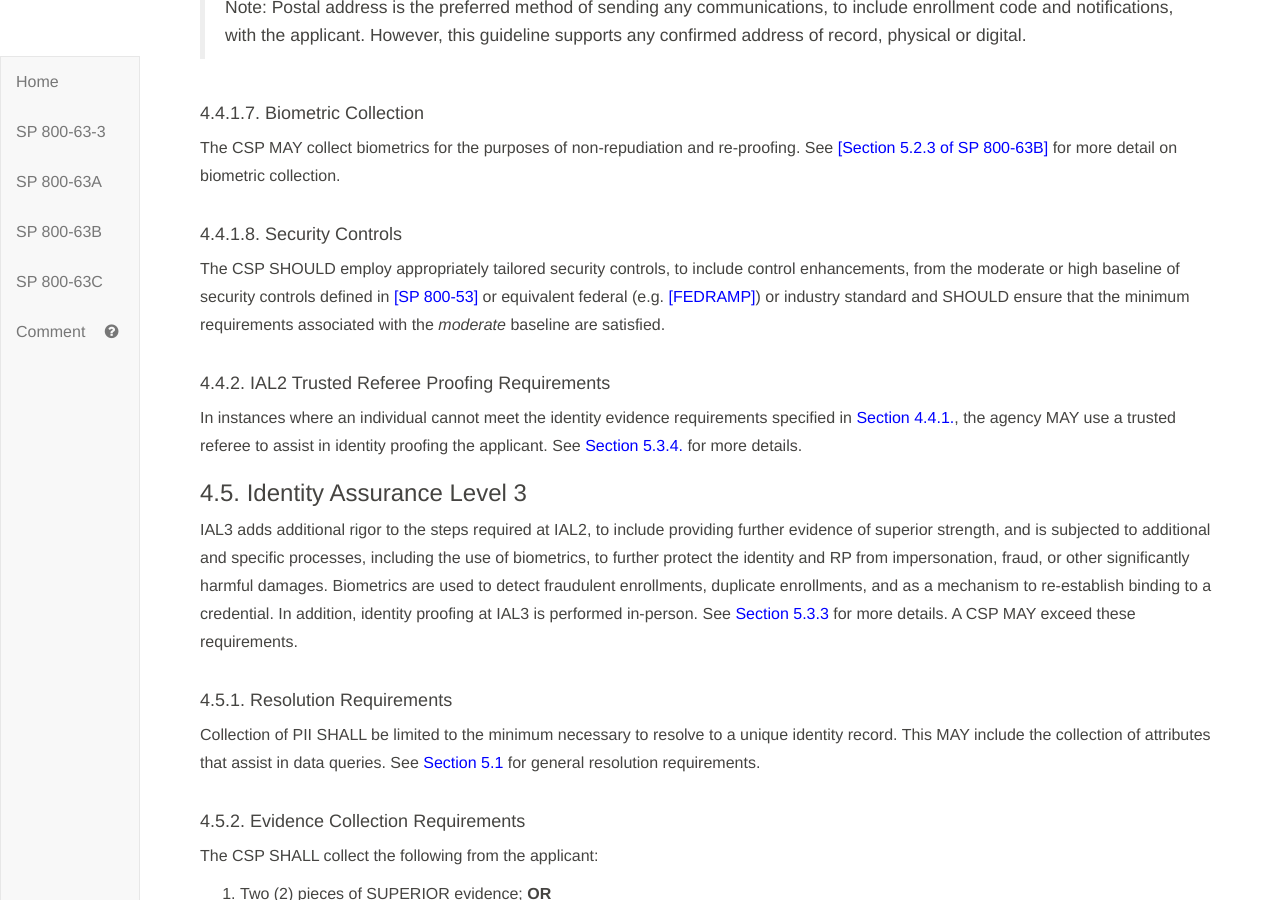
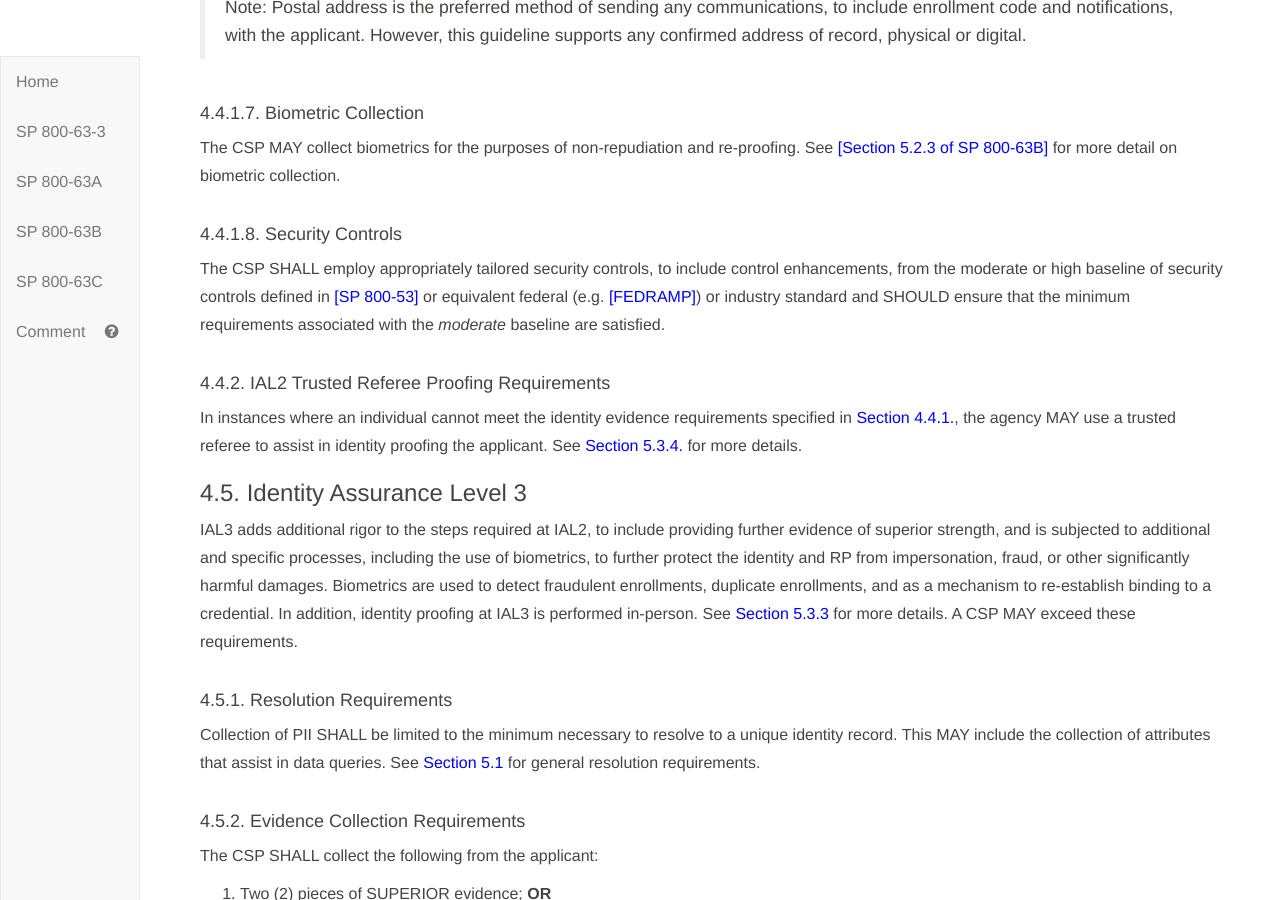
Before and after one commit to usnistgov/800-63-3, a Jekyll site: the page built from sp800-63a/sec4_ial.md, in a window 1280 px wide and 900 px high, scrolled down 5467 px. Built offline with Jekyll 4.4.1, drawn with Linux system fonts in a browser that asks for light colours; our own code applies the rules of GitHub Pages for plain Markdown files; some of the changed text lies outside the part shown.

Commit message:
Closes #1468

```diff
--- a/sp800-63a/sec4_ial.md
+++ b/sp800-63a/sec4_ial.md
@@ -167,7 +167,7 @@
 
 #### 4.4.1.8. Security Controls
 
-The CSP SHOULD employ appropriately tailored security controls, to include control enhancements, from the moderate or high baseline of security controls defined in [[SP 800-53]](#SP800-53) or equivalent federal (e.g. [[FEDRAMP]](#FEDRAMP))  or industry standard and SHOULD ensure that the minimum requirements associated with the *moderate* baseline are satisfied.
+The CSP SHALL employ appropriately tailored security controls, to include control enhancements, from the moderate or high baseline of security controls defined in [[SP 800-53]](#SP800-53) or equivalent federal (e.g. [[FEDRAMP]](#FEDRAMP))  or industry standard and SHOULD ensure that the minimum requirements associated with the *moderate* baseline are satisfied.
 
 #### <a name="referee"></a>4.4.2. IAL2 Trusted Referee Proofing Requirements
 
@@ -228,7 +228,7 @@
 
 #### 4.5.8. Security  Controls
 
-The CSP SHOULD employ appropriately tailored security controls, to include control enhancements, from the High baseline of security controls defined in [[SP 800-53]](#SP800-53) or an equivalent federal (e.g. [[FEDRAMP]](#FEDRAMP)) or industry standard and SHOULD ensure that the minimum requirements associated with the *high* baseline are satisfied.
+The CSP SHALL employ appropriately tailored security controls, to include control enhancements, from the High baseline of security controls defined in [[SP 800-53]](#SP800-53) or an equivalent federal (e.g. [[FEDRAMP]](#FEDRAMP)) or industry standard and SHOULD ensure that the minimum requirements associated with the *high* baseline are satisfied.
 
 ### <a name="enrollmentcode"></a> 4.6. Enrollment Code
 
```
